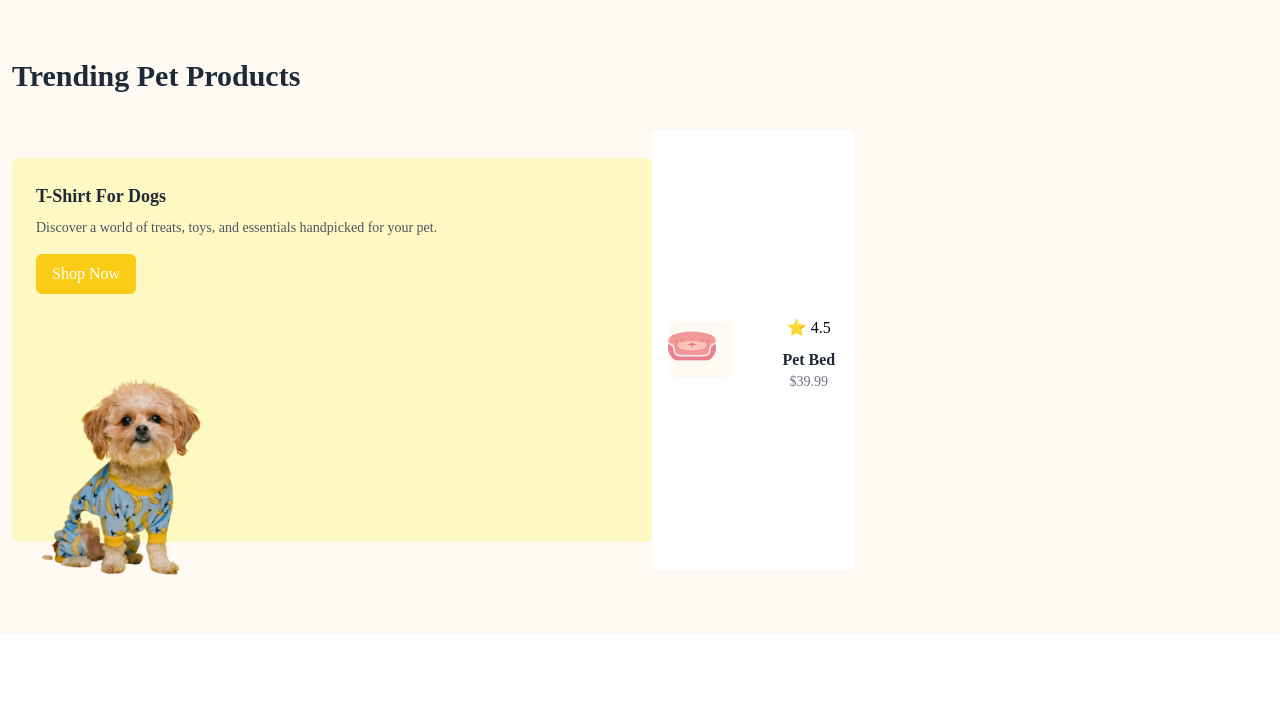
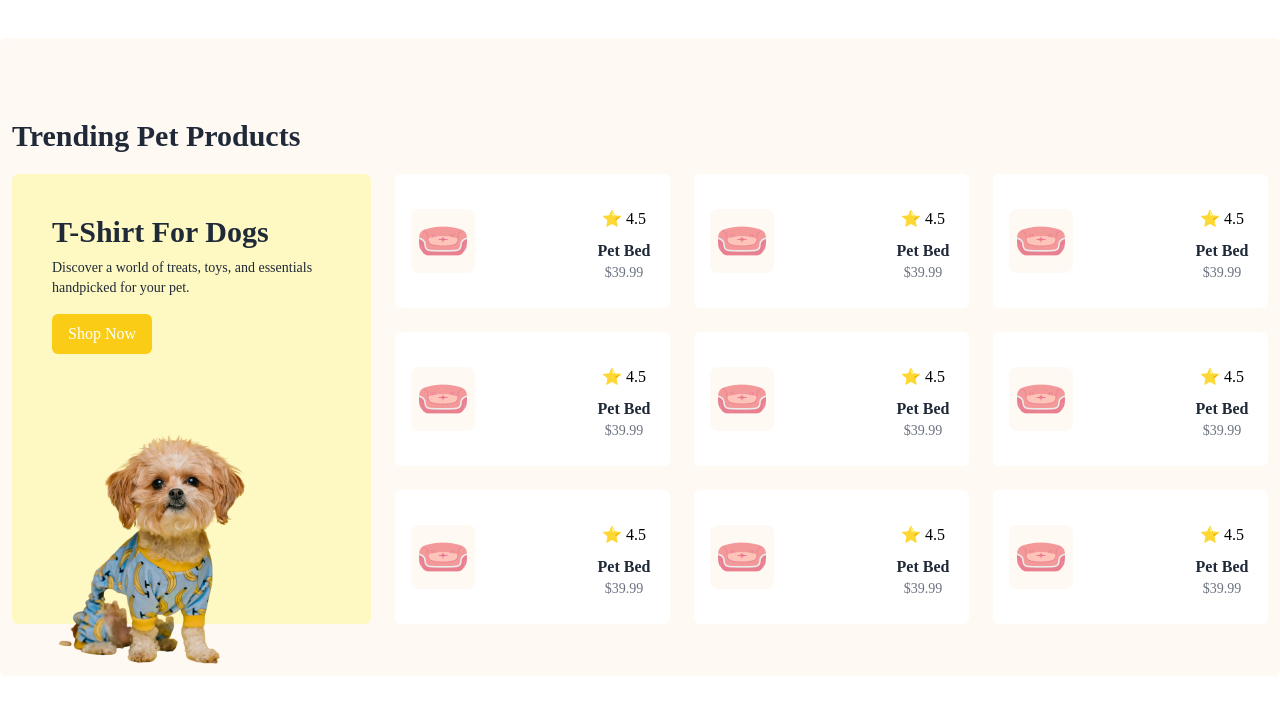
Before and after one commit to mdhossain-2437/WEB11-0327-A3-C0001-Pet-Shop, a plain HTML site: page index.html in a window 1280 px wide. Shown: the part 1300-2027 px from the top of the page. Drawn offline with nearby package versions, Linux system fonts and the light colour scheme; a web font is replaced by a local one.

Commit message:
all done

```diff
--- a/index.html
+++ b/index.html
@@ -245,15 +245,15 @@
 				</div>
 			</section>
 			<!-- Tranding Products -->
-			<section class="py-16 px-3 max-w-7xl bg-[#FFF9F4] mx-auto">
-				<h2 class="text-3xl font-bold text-left my-9">Trending Pet Products</h2>
-				<div class="flex flex-col sm:flex-row">
+			<section class="my-20 rounded-md pb-8 px-3 max-w-7xl bg-[#FFF9F4] mx-auto">
+				<h2 class="text-3xl font-bold pt-20 text-left ">Trending Pet Products</h2>
+				<div class="flex flex-col gap-6   md:flex-row">
 					<div
-						class="bg-yellow-100 p-6 h-96 relative w-full my-7 rounded-md flex flex-col items-center md:items-start"
-					>
+						class="bg-yellow-100 p-10 my-5 h-[450px] relative w-auto  rounded-md flex flex-col  items-center md:items-start"
+					><div>
 						<div>
-							<h3 class="text-lg font-bold">T-Shirt For Dogs</h3>
-							<p class="text-sm text-gray-600 mt-2">
+							<h3 class="text-3xl font-bold">T-Shirt For Dogs</h3>
+							<p class="text-sm  mt-2">
 								Discover a world of treats, toys, and essentials handpicked for
 								your pet.
 							</p>
@@ -267,21 +267,191 @@
 						<img
 							src="./assets/cute-pet-small.png"
 							alt="T-Shirt For Dogs"
-							class="w-auto md:w-48 relative mt-4"
+							class="w-auto h-auto  "
 						/>
 					</div>
+					</div>
+
 					<!-- Product Grid -->
-					<div class="grid grid-cols-2 sm:grid-cols-3 gap-1 w-full">
+					<div class="grid grid-cols-2 my-5  md:grid-cols-3 gap-6 w-full">
+						<div
+							class="bg-white w-auto  justify-between h-auto p-4 rounded-md flex flex-row items-center"
+						>
+							<figure
+								class="bg-[#FFF9F4] items-center z-20 w-16 h-16 rounded-lg"
+							>
+								<img
+									src="./assets/pet-couch.png"
+									alt="Pet Bed"
+									class="w-auto relative items-center p-2 h-auto"
+								/>
+							</figure>
+
+							<div class="text-center items-center">
+								<p class="text-yellow-600 p-2">
+									⭐ <span class="text-black">4.5</span>
+								</p>
+								<p class="font-bold">Pet Bed</p>
+								<p class="text-gray-500 text-sm">$39.99</p>
+							</div>
+						</div>
 						<div
 							class="bg-white w-auto justify-between h-auto p-4 rounded-md flex flex-row items-center"
 						>
 							<figure
-								class="bg-[#FFF9F4] items-center z-20 w-16 h-14 rounded-lg"
+								class="bg-[#FFF9F4] items-center z-20 w-16 h-16 rounded-lg"
 							>
 								<img
 									src="./assets/pet-couch.png"
 									alt="Pet Bed"
-									class="w-12 relative items-center h-12"
+									class="w-auto relative items-center p-2 h-auto"
+								/>
+							</figure>
+
+							<div class="text-center items-center">
+								<p class="text-yellow-600 p-2">
+									⭐ <span class="text-black">4.5</span>
+								</p>
+								<p class="font-bold">Pet Bed</p>
+								<p class="text-gray-500 text-sm">$39.99</p>
+							</div>
+						</div>
+						<div
+							class="bg-white w-auto justify-between h-auto p-4 rounded-md flex flex-row items-center"
+						>
+							<figure
+								class="bg-[#FFF9F4] items-center z-20 w-16 h-16 rounded-lg"
+							>
+								<img
+									src="./assets/pet-couch.png"
+									alt="Pet Bed"
+									class="w-auto relative items-center p-2 h-auto"
+								/>
+							</figure>
+
+							<div class="text-center items-center">
+								<p class="text-yellow-600 p-2">
+									⭐ <span class="text-black">4.5</span>
+								</p>
+								<p class="font-bold">Pet Bed</p>
+								<p class="text-gray-500 text-sm">$39.99</p>
+							</div>
+						</div>
+						<div
+							class="bg-white w-auto justify-between h-auto p-4 rounded-md flex flex-row items-center"
+						>
+							<figure
+								class="bg-[#FFF9F4] items-center z-20 w-16 h-16 rounded-lg"
+							>
+								<img
+									src="./assets/pet-couch.png"
+									alt="Pet Bed"
+									class="w-auto relative items-center p-2 h-auto"
+								/>
+							</figure>
+
+							<div class="text-center items-center">
+								<p class="text-yellow-600 p-2">
+									⭐ <span class="text-black">4.5</span>
+								</p>
+								<p class="font-bold">Pet Bed</p>
+								<p class="text-gray-500 text-sm">$39.99</p>
+							</div>
+						</div>
+						<div
+							class="bg-white w-auto justify-between h-auto p-4 rounded-md flex flex-row items-center"
+						>
+							<figure
+								class="bg-[#FFF9F4] items-center z-20 w-16 h-16 rounded-lg"
+							>
+								<img
+									src="./assets/pet-couch.png"
+									alt="Pet Bed"
+									class="w-auto relative items-center p-2 h-auto"
+								/>
+							</figure>
+
+							<div class="text-center items-center">
+								<p class="text-yellow-600 p-2">
+									⭐ <span class="text-black">4.5</span>
+								</p>
+								<p class="font-bold">Pet Bed</p>
+								<p class="text-gray-500 text-sm">$39.99</p>
+							</div>
+						</div>
+						<div
+							class="bg-white w-auto justify-between h-auto p-4 rounded-md flex flex-row items-center"
+						>
+							<figure
+								class="bg-[#FFF9F4] items-center z-20 w-16 h-16 rounded-lg"
+							>
+								<img
+									src="./assets/pet-couch.png"
+									alt="Pet Bed"
+									class="w-auto relative items-center p-2 h-auto"
+								/>
+							</figure>
+
+							<div class="text-center items-center">
+								<p class="text-yellow-600 p-2">
+									⭐ <span class="text-black">4.5</span>
+								</p>
+								<p class="font-bold">Pet Bed</p>
+								<p class="text-gray-500 text-sm">$39.99</p>
+							</div>
+						</div>
+						<div
+							class="bg-white w-auto justify-between h-auto p-4 rounded-md flex flex-row items-center"
+						>
+							<figure
+								class="bg-[#FFF9F4] items-center z-20 w-16 h-16 rounded-lg"
+							>
+								<img
+									src="./assets/pet-couch.png"
+									alt="Pet Bed"
+									class="w-auto relative items-center p-2 h-auto"
+								/>
+							</figure>
+
+							<div class="text-center items-center">
+								<p class="text-yellow-600 p-2">
+									⭐ <span class="text-black">4.5</span>
+								</p>
+								<p class="font-bold">Pet Bed</p>
+								<p class="text-gray-500 text-sm">$39.99</p>
+							</div>
+						</div>
+						<div
+							class="bg-white w-auto justify-between h-auto p-4 rounded-md flex flex-row items-center"
+						>
+							<figure
+								class="bg-[#FFF9F4] items-center z-20 w-16 h-16 rounded-lg"
+							>
+								<img
+									src="./assets/pet-couch.png"
+									alt="Pet Bed"
+									class="w-auto relative items-center p-2 h-auto"
+								/>
+							</figure>
+
+							<div class="text-center items-center">
+								<p class="text-yellow-600 p-2">
+									⭐ <span class="text-black">4.5</span>
+								</p>
+								<p class="font-bold">Pet Bed</p>
+								<p class="text-gray-500 text-sm">$39.99</p>
+							</div>
+						</div>
+						<div
+							class="bg-white w-auto justify-between h-auto p-4 rounded-md flex flex-row items-center"
+						>
+							<figure
+								class="bg-[#FFF9F4] items-center z-20 w-16 h-16 rounded-lg"
+							>
+								<img
+									src="./assets/pet-couch.png"
+									alt="Pet Bed"
+									class="w-auto relative items-center p-2 h-auto"
 								/>
 							</figure>
 
@@ -298,22 +468,22 @@
 			</section>
 			<!-- Everyday low price section -->
 			<section class="mt-24 px-3 max-w-7xl mx-auto">
-				<h1>Everyday low Price</h1>
+				<h1 class="text-3xl font-bold py-10 px-3">Everyday low Price</h1>
 				<div class="flex gap-6 mx-4 w-auto flex-col md:flex-row">
 					<div
-						class="bg-gradient-to-tl relative px-auto md:pl-20 md:pr-10 py-5 justify-between w-auto h-auto md:w-[784px] md:h-[480px] pt-10 to-fuchsia-400 flex flex-col rounded-md md:flex-row from-blue-400"
+						class="bg-gradient-to-tl relative px-auto md:pl-10 md:pr-10 py-5 justify-between w-auto h-auto md:w-[784px] md:h-[480px] pt-10 to-fuchsia-400 flex flex-col rounded-md md:flex-row from-blue-400"
 					>
 						<div class="px-8">
 							<p class="hidden md:block">Under Price</p>
 							<h2 class="text-3xl">Pet Grooming Mitt</h2>
-							<p class="hidden md:block">( Easy Hair Remover )</p>
+							<p class="hidden md:block">(Easy Hair Remover)</p>
 							<h1 class="text-4xl text-white">$7.99</h1class>
 						</div>
 
 						<img
 							src="./assets/cute-dog-mid.png"
 							alt=" product photo"
-							class="w-auto pl-32 h-auto md:w-96 md:h-[440px]"
+							class="w-auto md:pl-10 h-auto  "
 						/>
 					</div>
 					<div
```
